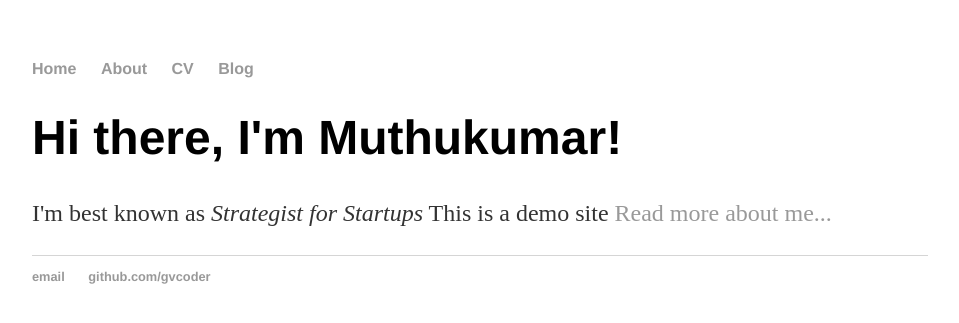
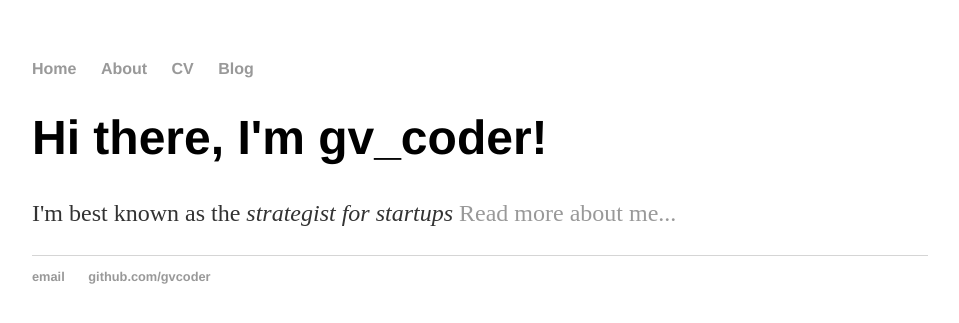
Before and after one commit to gvcoder/gvcoder.github.io, a Jekyll site: the page built from index.html, in a window 1280 px wide. Shown: the top 323 px of the page, without its empty margins (160-1119 px from the left). Built offline with Jekyll 4.4.1, drawn with Linux system fonts in a browser that asks for light colours.

Commit message:
updated index.html
index html updated for jekyll template

```diff
--- a/index.html
+++ b/index.html
@@ -1,30 +1,8 @@
-<!DOCTYPE html>
-<html>
-	<head>
-		<title>Coding - Best Practices</title>
-		<!-- link to main stylesheet -->
-		<link rel="stylesheet" type="text/css" href="/css/main.css">
-	</head>
-	<body>
-		<nav>
-    		<ul>
-        		<li><a href="/">Home</a></li>
-	        	<li><a href="/about">About</a></li>
-            <li><a href="/cv">CV</a></li>
-        		<li><a href="/blog">Blog</a></li>
-    		</ul>
-		</nav>
-		<div class="container">
-    		<div class="blurb">
-        		<h1>Hi there, I'm Muthukumar!</h1>
-				<p>I'm best known as <em>Strategist for Startups</em> This is a demo site <a href="/about">Read more about me...</a></p>
-    		</div><!-- /.blurb -->
-		</div><!-- /.container -->
-		<footer>
-    		<ul>
-        		<li><a href="mailto:gvcoder@rediffmail.com">email</a></li>
-        		<li><a href="https://github.com/gvcoder">github.com/gvcoder</a></li>
-			</ul>
-		</footer>
-	</body>
-</html>
+---
+layout: default
+title: gvcoder - guide to programming standards
+---
+<div class="blurb">
+	<h1>Hi there, I'm gv_coder!</h1>
+	<p>I'm best known as the <em>strategist for startups</em> <a href="/about">Read more about me...</a></p>
+</div><!-- /.blurb -->
```
